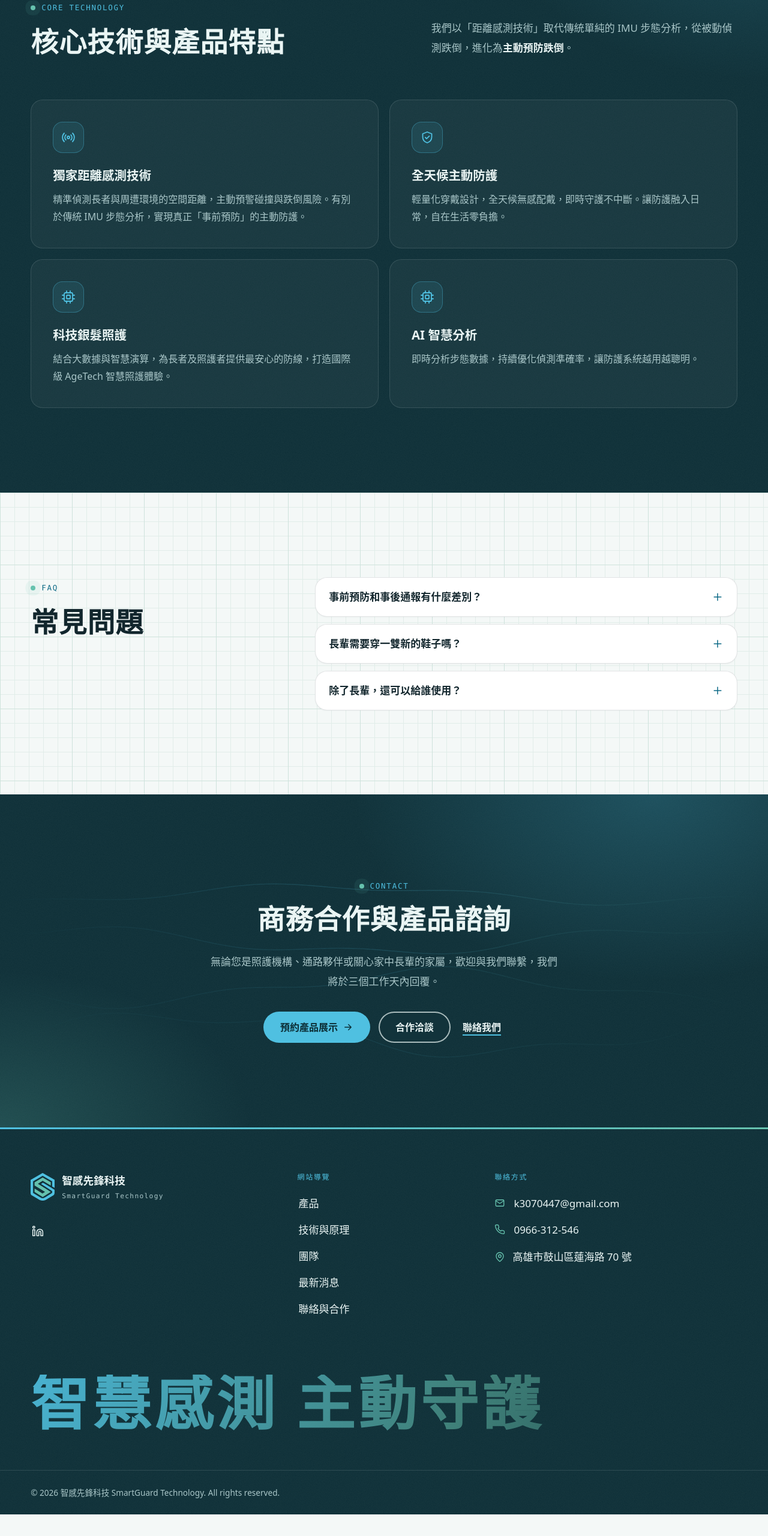
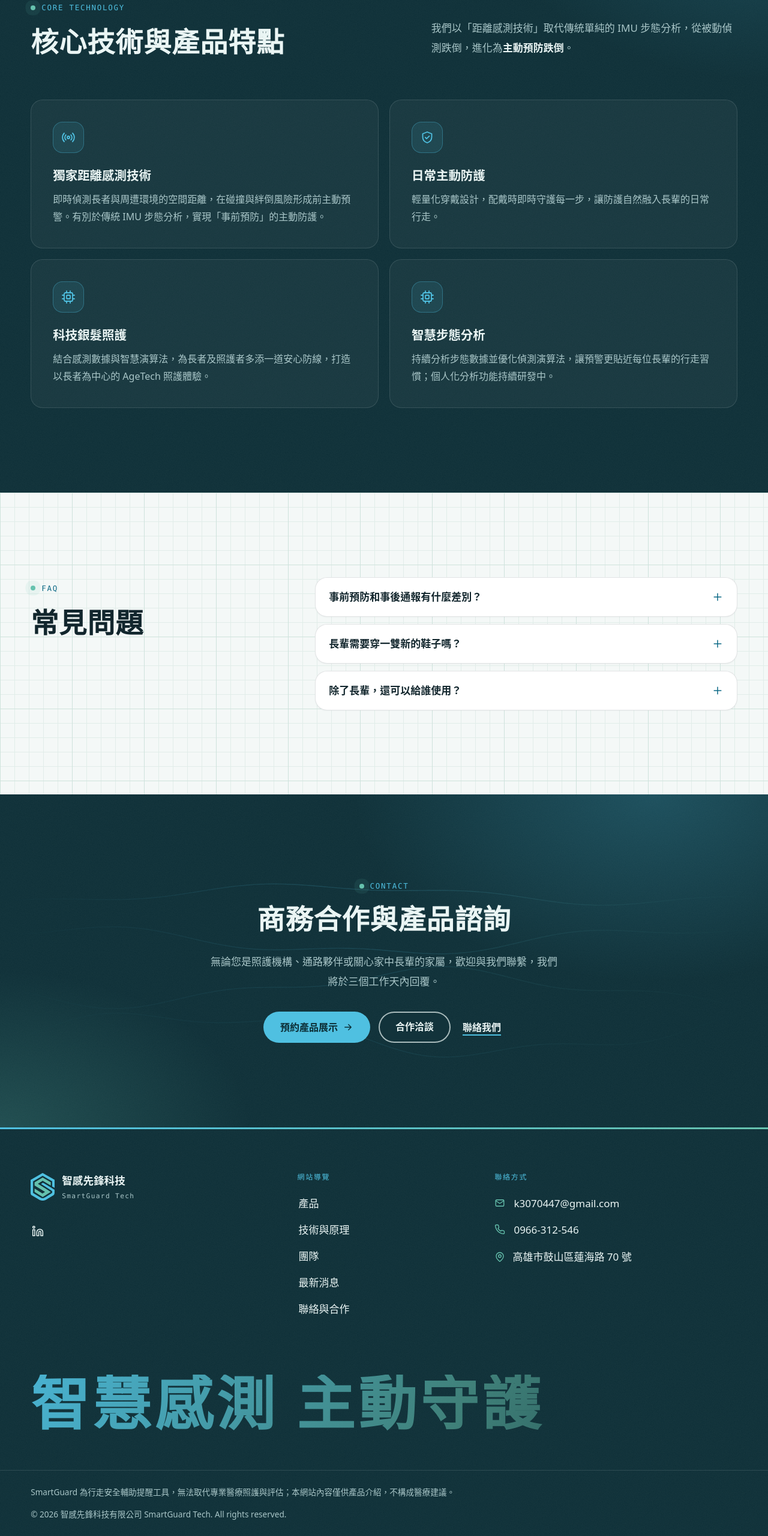
Before and after one commit to KennyChen-pixel/smartguard-site, an Astro site: page /product in a window 1280 px wide. Shown: the part 935-3495 px from the top of the page at 60% size. Before the commit the page ends 3459 px from the top, so only its background shows below. Built offline with nearby package versions, Linux system fonts and the light colour scheme; Astro itself is replaced by a stand-in of ours; animation ran at ten frames a second; a web font is replaced by a local one.

Commit message:
內容審查：以對外官網角度修正時效、宣稱與專業度細節
- 已結束的展會消息改為過去式並補上日期；失效的新聞連結暫時移除
- 產品特點移除無法佐證的用詞（全天候、零負擔、大數據、國際級、精準），AI 分析標明個人化功能研發中
- 英文名稱統一為 SmartGuard Tech；版權改用正式名稱「智感先鋒科技有限公司」並加入結構化資料 legalName
- 頁尾加入醫療免責聲明；聯絡表單加上資料用途說明
- 技術頁改用專屬標題「技術與原理」，避免三頁重複

Co-Authored-By: Claude Opus 5.5 <noreply@anthropic.com>

Claude-Session: https://claude.ai/code/session_01SPEtgf6NnUHqLiyvRFow3v

```diff
--- a/content/product.json
+++ b/content/product.json
@@ -14,22 +14,22 @@
   "features": [
     {
       "title": "獨家距離感測技術",
-      "description": "精準偵測長者與周遭環境的空間距離，主動預警碰撞與跌倒風險。有別於傳統 IMU 步態分析，實現真正「事前預防」的主動防護。",
+      "description": "即時偵測長者與周遭環境的空間距離，在碰撞與絆倒風險形成前主動預警。有別於傳統 IMU 步態分析，實現「事前預防」的主動防護。",
       "icon": "Radio"
     },
     {
-      "title": "全天候主動防護",
-      "description": "輕量化穿戴設計，全天候無感配戴，即時守護不中斷。讓防護融入日常，自在生活零負擔。",
+      "title": "日常主動防護",
+      "description": "輕量化穿戴設計，配戴時即時守護每一步，讓防護自然融入長輩的日常行走。",
       "icon": "Shield"
     },
     {
       "title": "科技銀髮照護",
-      "description": "結合大數據與智慧演算，為長者及照護者提供最安心的防線，打造國際級 AgeTech 智慧照護體驗。",
+      "description": "結合感測數據與智慧演算法，為長者及照護者多添一道安心防線，打造以長者為中心的 AgeTech 照護體驗。",
       "icon": "Cpu"
     },
     {
-      "title": "AI 智慧分析",
-      "description": "即時分析步態數據，持續優化偵測準確率，讓防護系統越用越聰明。",
+      "title": "智慧步態分析",
+      "description": "持續分析步態數據並優化偵測演算法，讓預警更貼近每位長輩的行走習慣；個人化分析功能持續研發中。",
       "icon": "Cpu"
     }
   ]
--- a/content/site.json
+++ b/content/site.json
@@ -1,7 +1,9 @@
 {
   "_說明": "全站共用資訊：公司名稱、聯絡方式、導覽列、社群連結。修改後全站自動更新。",
   "name": "智感先鋒科技",
-  "nameEn": "SmartGuard Technology",
+  "legalName": "智感先鋒科技有限公司",
+  "nameEn": "SmartGuard Tech",
+  "disclaimer": "SmartGuard 為行走安全輔助提醒工具，無法取代專業醫療照護與評估；本網站內容僅供產品介紹，不構成醫療建議。",
   "brandLine": "智慧感測 主動守護",
   "productName": "SmartGuard 智慧主動式防跌偵測系統",
   "url": "https://smartguard-site.vercel.app",
--- a/content/technology.json
+++ b/content/technology.json
@@ -4,8 +4,8 @@
     "title": "技術與原理｜距離感測主動防跌｜智感先鋒科技",
     "description": "我們以距離感測技術取代傳統單純的 IMU 步態分析，從被動偵測跌倒，進化為主動預防跌倒。"
   },
-  "eyebrow": "CORE TECHNOLOGY",
-  "title": "核心技術與產品特點",
+  "eyebrow": "TECHNOLOGY",
+  "title": "技術與原理",
   "body": "我們以「距離感測技術」取代傳統單純的 IMU 步態分析，從被動偵測跌倒，進化為**主動預防跌倒**。",
   "comparison": {
     "title": "距離感測 ≠ 傳統 IMU",
--- a/src/components/Footer.astro
+++ b/src/components/Footer.astro
@@ -36,7 +36,8 @@ const year = new Date().getFullYear();
     <p class="sig display">{site.brandLine}</p>
   </div>
   <div class="container legal">
-    <p>© {year} {site.name} {site.nameEn}. All rights reserved.</p>
+    <p class="disc">{site.disclaimer}</p>
+    <p>© {year} {site.legalName} {site.nameEn}. All rights reserved.</p>
   </div>
 </footer>
 
@@ -66,5 +67,6 @@ const year = new Date().getFullYear();
   .contact li :global(.icon) { flex: none; color: var(--brand-mint); }
   .contact span { padding: 8px 0; }
   .legal { margin-top: 56px; padding-block: 24px; border-top: 1px solid rgba(234, 245, 244, 0.12); font-size: 0.85rem; }
+  .legal .disc { margin-bottom: 10px; max-width: 60em; line-height: 1.8; }
   @media (min-width: 768px) { .grid { grid-template-columns: 1.4fr 1fr 1.4fr; } }
 </style>
--- a/src/components/Seo.astro
+++ b/src/components/Seo.astro
@@ -28,6 +28,7 @@ const organization = {
   '@context': 'https://schema.org',
   '@type': 'Organization',
   name: site.name,
+  legalName: site.legalName,
   alternateName: site.nameEn,
   url: `${site.url}/`,
   logo: `${site.url}/logo.png`,
--- a/src/pages/contact.astro
+++ b/src/pages/contact.astro
@@ -64,6 +64,7 @@ const accessKey = import.meta.env.PUBLIC_WEB3FORMS_KEY ?? '';
           </div>
           <button class="btn btn-primary submit" type="submit"><Icon name="Send" /><span data-submit-label>送出諮詢</span></button>
           <p class="form-err" role="alert" data-form-err></p>
+          <p class="privacy">您填寫的資料僅用於回覆本次諮詢。</p>
         </form>
 
         <div class="done" data-done hidden tabindex="-1">
@@ -106,6 +107,7 @@ const accessKey = import.meta.env.PUBLIC_WEB3FORMS_KEY ?? '';
   .submit[disabled] { opacity: 0.6; cursor: progress; }
   .form-err { margin-top: 14px; color: #b42318; font-weight: 500; }
   .form-err:empty { display: none; }
+  .privacy { margin-top: 14px; font-size: 0.85rem; color: var(--ink-soft); text-align: center; }
   .done { text-align: center; padding: 40px 0; display: flex; flex-direction: column; align-items: center; gap: 12px; }
   .done[hidden] { display: none; }
   .ok { color: var(--mint-ink); }
```
Also changed, not shown: content/news.json (+5 -4 lines).
